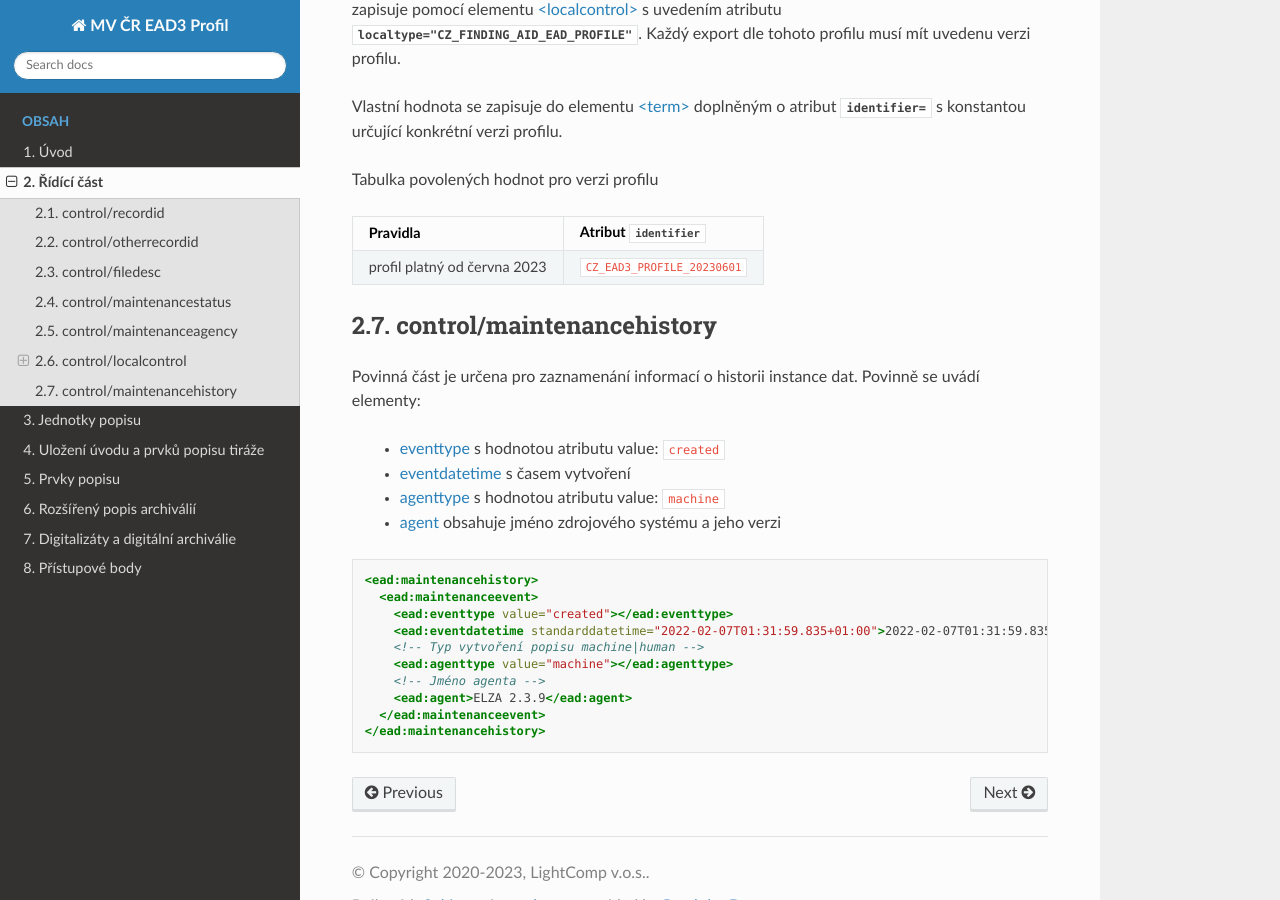
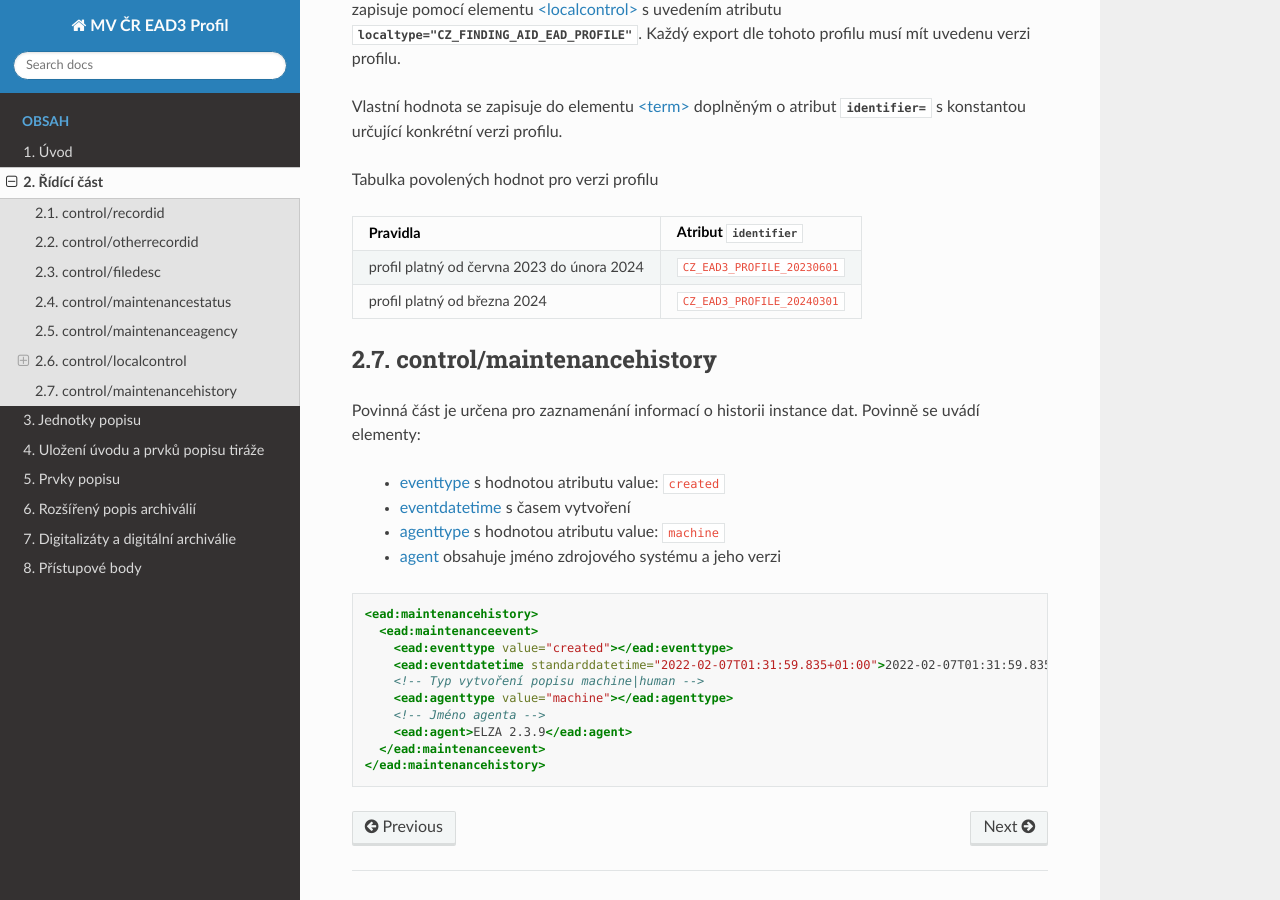
Before and after one commit to elzasw/ead3doc, a Sphinx documentation site: the page built from doc/source/control.rst, in a window 1280 px wide and 900 px high, scrolled down 3339 px. Built offline with Sphinx 7.4.7 and the Read the Docs theme 2.0.0, drawn with Linux system fonts in a browser that asks for light colours.

Commit message:
Změna verze profilu na CZ_EAD3_PROFILE_20240301

```diff
--- a/doc/source/control.rst
+++ b/doc/source/control.rst
@@ -214,11 +214,12 @@ verzi profilu.
 
 Tabulka povolených hodnot pro verzi profilu
 
-================================ ==============
-Pravidla                         Atribut :token:`identifier`
-================================ ==============
-profil platný od června 2023     ``CZ_EAD3_PROFILE_20230601``
-================================ ==============
+============================================ ==============
+Pravidla                                     Atribut :token:`identifier`
+============================================ ==============
+profil platný od června 2023 do února 2024   ``CZ_EAD3_PROFILE_20230601``
+profil platný od března 2024                 ``CZ_EAD3_PROFILE_20240301``
+============================================ ==============
 
 
 
--- a/doc/source/uvod/zmeny.rst
+++ b/doc/source/uvod/zmeny.rst
@@ -111,10 +111,11 @@ Listopad 2023
  * přidání strukturované varianty prvku popisu :ref:`ead_item_types_technika` (:ref:`ead_item_types_technika_structured`)
 
 
-Leden 2024
+Únor 2024
 ------------
  * změna způsobu zápisu strukturovaných hodnot prvků popisu :ref:`ead_item_types_rozmery` a :ref:`ead_item_types_rozsah`,
    hodnoty pro rozměry, množství a velikosti jsou nově popsány strukturovaně formou:
    :ref:`ead_item_types_rozmery_structured_weight` a :ref:`ead_item_types_rozmery_structured_quantity`,
    hodnoty pro délku trvání záznamu jsou nově popsány strukturovanou formou dle doporučení EAD:
    :ref:`ead_item_types_rozsah_duration`.
+ * nová verze profilu s označením ``CZ_EAD3_PROFILE_20240301``, :ref:`ead_control_localcontrol_ead3ver`,
```
